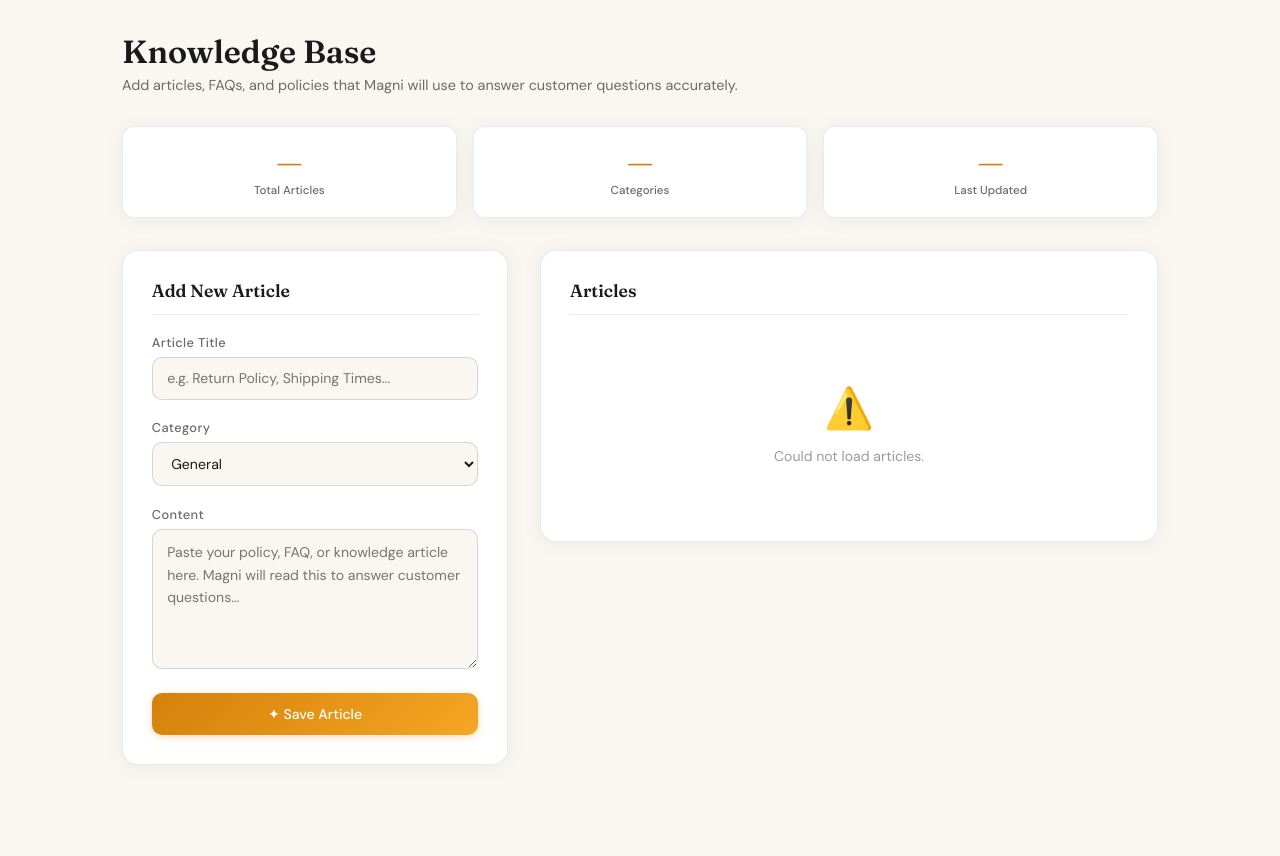
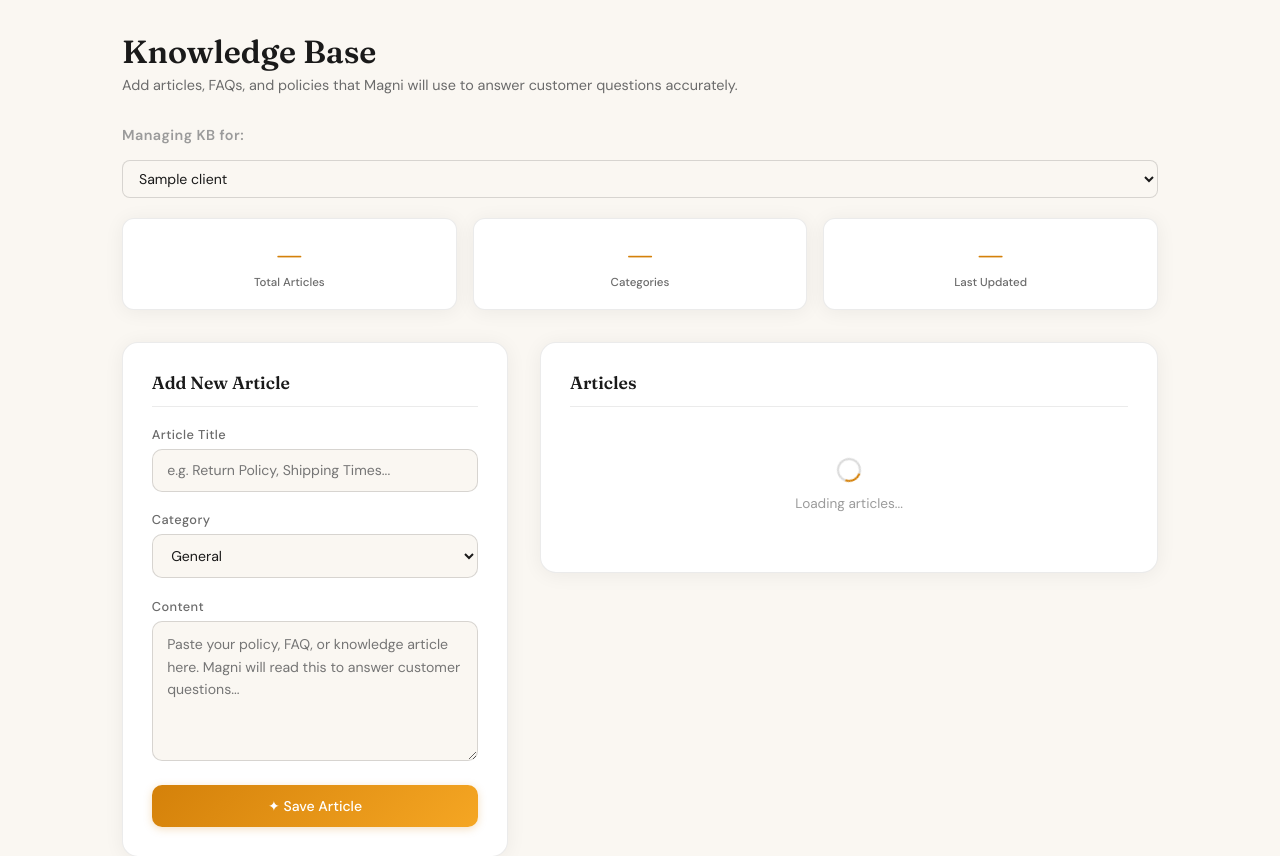
Before and after one commit to Z4kM4rm3l/magni, a Flask app: page /admin/kb in a window 1280 px wide. Shown: the part 64-920 px from the top of the page. Before the commit the page ends 829 px from the top, so only its background shows below. Run offline with Flask 3, Linux system fonts and the light colour scheme; the visitor is signed in with stand-in values (Sample User, id 1); tables that the repository leaves empty hold one stand-in row (values such as "Sample post"); data that the repository does not hold is empty; parts of the project's set-up code (start-up, migrations or seed data) failed here and were passed over.

Commit message:
Phase 1: tenant-scoped admin KB (client selector)

```diff
--- a/app.py
+++ b/app.py
@@ -251,16 +251,46 @@ def admin_analytics():
 
 # â”€â”€ KNOWLEDGE BASE ROUTES â”€â”€â”€â”€â”€â”€â”€â”€â”€â”€â”€â”€â”€â”€â”€â”€â”€â”€â”€â”€â”€â”€â”€â”€â”€â”€â”€â”€â”€â”€â”€â”€â”€â”€â”€â”€â”€
 
+def _resolve_admin_client_id(source):
+    """Resolve and validate the target client_id for an admin KB operation.
+
+    `source` is request.args (GET/DELETE) or the parsed JSON body (POST/PUT).
+    The admin operator manages every tenant's KB, so any existing client is
+    allowed; we reject only a missing or unknown client_id, so a write can
+    never land on a nonexistent tenant. Returns (client_id, None) on success,
+    or (None, (response, status)) on failure.
+    """
+    cid = (source.get("client_id") or "").strip()
+    if not cid:
+        return None, (jsonify({"error": "client_id is required"}), 400)
+    db = SessionLocal()
+    try:
+        exists = db.query(Client.id).filter(Client.id == cid).first() is not None
+    finally:
+        db.close()
+    if not exists:
+        return None, (jsonify({"error": "Unknown client_id"}), 404)
+    return cid, None
+
+
 @app.route("/api/kb", methods=["GET"])
 @api_login_required
 def kb_list():
-    articles = get_all_articles()
-    return jsonify({"articles": articles, "categories": get_categories()})
+    client_id, err = _resolve_admin_client_id(request.args)
+    if err:
+        return err
+    return jsonify({
+        "articles": get_all_articles(client_id),
+        "categories": get_categories(client_id),
+    })
 
 @app.route("/api/kb", methods=["POST"])
 @api_login_required
 def kb_create():
-    data = request.get_json()
+    data = request.get_json() or {}
+    client_id, err = _resolve_admin_client_id(data)
+    if err:
+        return err
     if not data or not data.get("title") or not data.get("content"):
         return jsonify({"error": "Title and content are required"}), 400
 
@@ -271,14 +301,17 @@ def kb_create():
     if len(content) < 10:
         return jsonify({"error": "Content too short"}), 400
 
-    article = add_article(title, content, category)
-    logger.info(f"KB article added: {title}")
+    article = add_article(client_id, title, content, category)
+    logger.info(f"KB article added for client {client_id[:8]}: {title}")
     return jsonify({"article": article}), 201
 
 @app.route("/api/kb/<article_id>", methods=["GET"])
 @api_login_required
 def kb_get(article_id):
-    article = get_article(article_id)
+    client_id, err = _resolve_admin_client_id(request.args)
+    if err:
+        return err
+    article = get_article(client_id, article_id)
     if not article:
         return jsonify({"error": "Article not found"}), 404
     return jsonify({"article": article})
@@ -286,11 +319,15 @@ def kb_get(article_id):
 @app.route("/api/kb/<article_id>", methods=["PUT"])
 @api_login_required
 def kb_update(article_id):
-    data = request.get_json()
+    data = request.get_json() or {}
+    client_id, err = _resolve_admin_client_id(data)
+    if err:
+        return err
     if not data or not data.get("title") or not data.get("content"):
         return jsonify({"error": "Title and content are required"}), 400
 
     article = update_article(
+        client_id,
         article_id,
         sanitize_input(data["title"]),
         data["content"].strip(),
@@ -304,7 +341,10 @@ def kb_update(article_id):
 @app.route("/api/kb/<article_id>", methods=["DELETE"])
 @api_login_required
 def kb_delete(article_id):
-    success = delete_article(article_id)
+    client_id, err = _resolve_admin_client_id(request.args)
+    if err:
+        return err
+    success = delete_article(client_id, article_id)
     if not success:
         return jsonify({"error": "Article not found"}), 404
     return jsonify({"status": "deleted"})
--- a/templates/admin.html
+++ b/templates/admin.html
@@ -226,6 +226,14 @@
   <div class="page-title">Knowledge Base</div>
   <p class="page-subtitle">Add articles, FAQs, and policies that Magni will use to answer customer questions accurately.</p>
 
+  <!-- CLIENT SELECTOR -->
+  <div class="client-selector" style="margin:0.5rem 0 1.25rem; display:flex; align-items:center; gap:0.6rem; flex-wrap:wrap;">
+    <label for="clientSelect" style="font-weight:600; color:var(--text-light); font-size:0.9rem;">Managing KB for:</label>
+    <select id="clientSelect" onchange="onClientChange()" style="padding:0.5rem 0.75rem; border-radius:8px; min-width:220px;">
+      <option value="">Loading clients…</option>
+    </select>
+  </div>
+
   <!-- STATS -->
   <div class="stats-row" id="statsRow">
     <div class="stat-card"><div class="stat-value" id="statTotal">—</div><div class="stat-label">Total Articles</div></div>
@@ -297,10 +305,41 @@
 <script>
   let editingId = null;
   let articles = [];
+  let currentClientId = null;
+
+  async function loadClients() {
+    try {
+      const res = await fetch('/api/clients');
+      const data = await res.json();
+      const clients = data.clients || [];
+      const sel = document.getElementById('clientSelect');
+      if (clients.length === 0) {
+        sel.innerHTML = '<option value="">No clients found</option>';
+        document.getElementById('articleList').innerHTML =
+          '<div class="empty-state"><div class="empty-state-icon">👥</div><p>No clients yet. Add a client before managing its knowledge base.</p></div>';
+        return;
+      }
+      sel.innerHTML = clients
+        .map(c => `<option value="${escapeHtml(c.id)}">${escapeHtml(c.business_name || c.id)}</option>`)
+        .join('');
+      currentClientId = sel.value;
+      await loadArticles();
+    } catch (e) {
+      document.getElementById('clientSelect').innerHTML =
+        '<option value="">Could not load clients</option>';
+    }
+  }
+
+  function onClientChange() {
+    currentClientId = document.getElementById('clientSelect').value;
+    cancelEdit();
+    loadArticles();
+  }
 
   async function loadArticles() {
+    if (!currentClientId) return;
     try {
-      const res = await fetch('/api/kb');
+      const res = await fetch('/api/kb?client_id=' + encodeURIComponent(currentClientId));
       const data = await res.json();
       articles = data.articles || [];
       renderArticles(articles);
@@ -363,6 +402,10 @@
       showToast('Title and content are required.', 'error');
       return;
     }
+    if (!currentClientId) {
+      showToast('Select a client first.', 'error');
+      return;
+    }
 
     const btn = document.getElementById('submitBtn');
     btn.disabled = true;
@@ -375,7 +418,7 @@
       const res = await fetch(url, {
         method,
         headers: { 'Content-Type': 'application/json' },
-        body: JSON.stringify({ title, content, category })
+        body: JSON.stringify({ title, content, category, client_id: currentClientId })
       });
 
       const data = await res.json();
@@ -436,7 +479,7 @@
     if (!confirm('Delete this article? Magni will no longer use it to answer questions.')) return;
 
     try {
-      const res = await fetch(`/api/kb/${id}`, { method: 'DELETE' });
+      const res = await fetch(`/api/kb/${id}?client_id=` + encodeURIComponent(currentClientId), { method: 'DELETE' });
       if (res.ok) {
         showToast('Article deleted.', 'success');
         await loadArticles();
@@ -468,7 +511,7 @@
   }
 
   // Load on start
-  loadArticles();
+  loadClients();
 </script>
 </body>
 </html>
```
